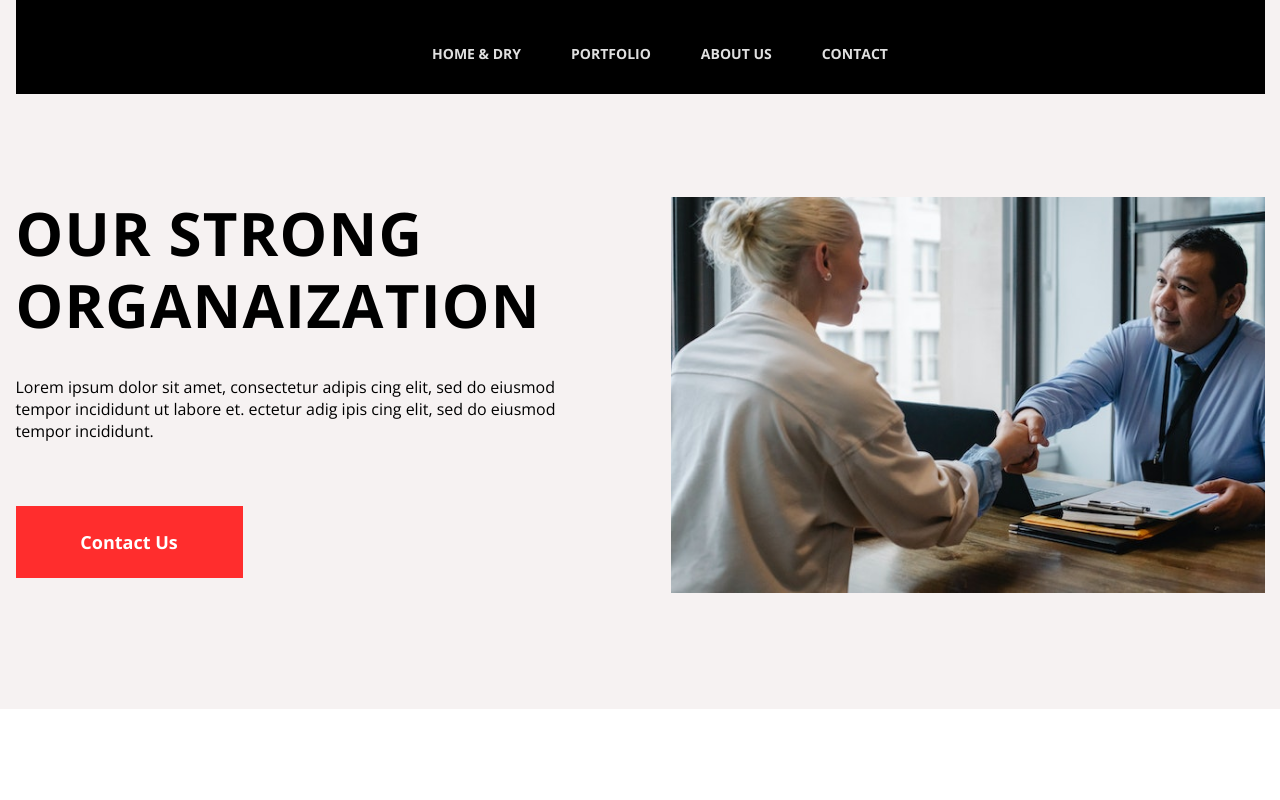
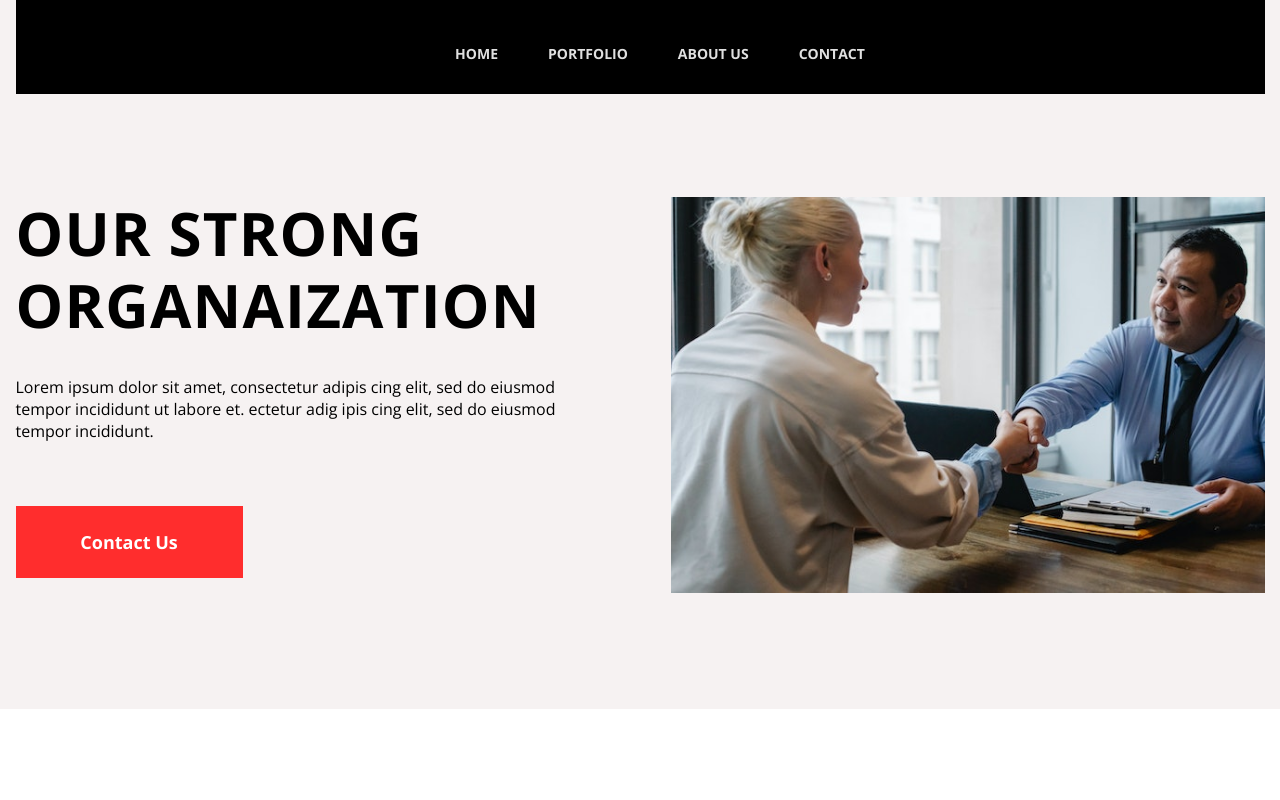
Before and after one commit to yuryatlant/Repos, a plain HTML site: page index.html in a window 1280 px wide. Shown: the top 800 px of the page. Drawn offline with Linux system fonts and the light colour scheme; a web font is replaced by a local one.

Commit message:
erased dry

```diff
--- a/index.html
+++ b/index.html
@@ -11,7 +11,7 @@
 	<div class="first-page-wrap">
 		<header>
 			<ul class="header-menu">
-				<li><a href="">home & dry</a></li>
+				<li><a href="">home</a></li>
 				<li><a href="">portfolio</a></li>
 				<li><a href="">about us</a></li>
 				<li><a href="">contact</a></li>
```
